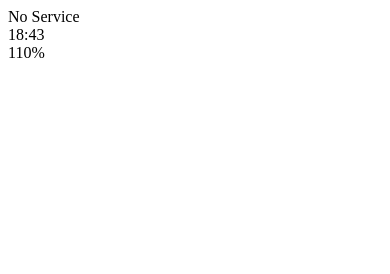
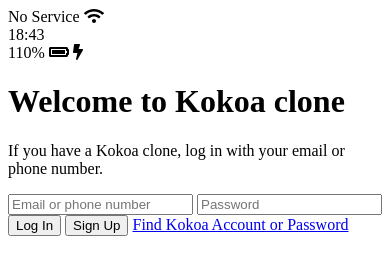
Before and after one commit to ChanyuMoon/kokoa-talk-clone, a plain HTML site: page index.html in a window 390 px wide. Drawn offline with Linux system fonts and the light colour scheme.

Commit message:
Done making html of welcome page
Html of welcome page is done. Besides the phone orientation lock icon need to be added.

```diff
--- a/index.html
+++ b/index.html
@@ -4,13 +4,14 @@
     <meta charset="UTF-8">
     <meta http-equiv="X-UA-Compatible" content="IE=edge">
     <meta name="viewport" content="width=device-width, initial-scale=1.0">
-    <title>Welcome to Kokoatalk</title>
+    <link rel="stylesheet" href="css/styles.css">
+    <title>Welcome to Kokoa clone</title>
 </head>
 <body>
-    <div id="status-bar">
+    <div class="status-bar">
         <div class="status-bar__column">
             <span>No Service</span>
-            <!--To Do: Wifi icon-->
+            <i class="fas fa-wifi"></i>
         </div>
         <div class="status-bar__column">
             <span>18:43</span>
@@ -18,10 +19,23 @@
         <div class="status-bar__column">
             <!--To Do: Turn Locked icon-->
             <span>110%</span>
-            <!--To Do: Battery icon-->
-            <!--To DO: Lightning icon-->
+            <i class="fas fa-battery-full"></i>
+            <i class="fas fa-bolt"></i>
+            <a href=""></a>
         </div>
     </div>
-
+    <header class="welcome-header">
+        <h1 class="welcome-header__title">Welcome to Kokoa clone</h1>
+        <p class="welcome-header__text">If you have a Kokoa clone, log in with your email or phone number.</p>
+    </header>
+    <!--form is unique-->
+    <form action="" id="login-form">
+        <input type="text" placeholder="Email or phone number">
+        <input type="password" placeholder="Password">
+        <input type="submit" value="Log In">
+        <input type="submit" value="Sign Up">
+        <a href="#">Find Kokoa Account or Password</a>
+    </form>
+    <script defer src="https://use.fontawesome.com/releases/v5.15.4/js/all.js" integrity="sha384-rOA1PnstxnOBLzCLMcre8ybwbTmemjzdNlILg8O7z1lUkLXozs4DHonlDtnE7fpc" crossorigin="anonymous"></script>
 </body>
 </html>
```
